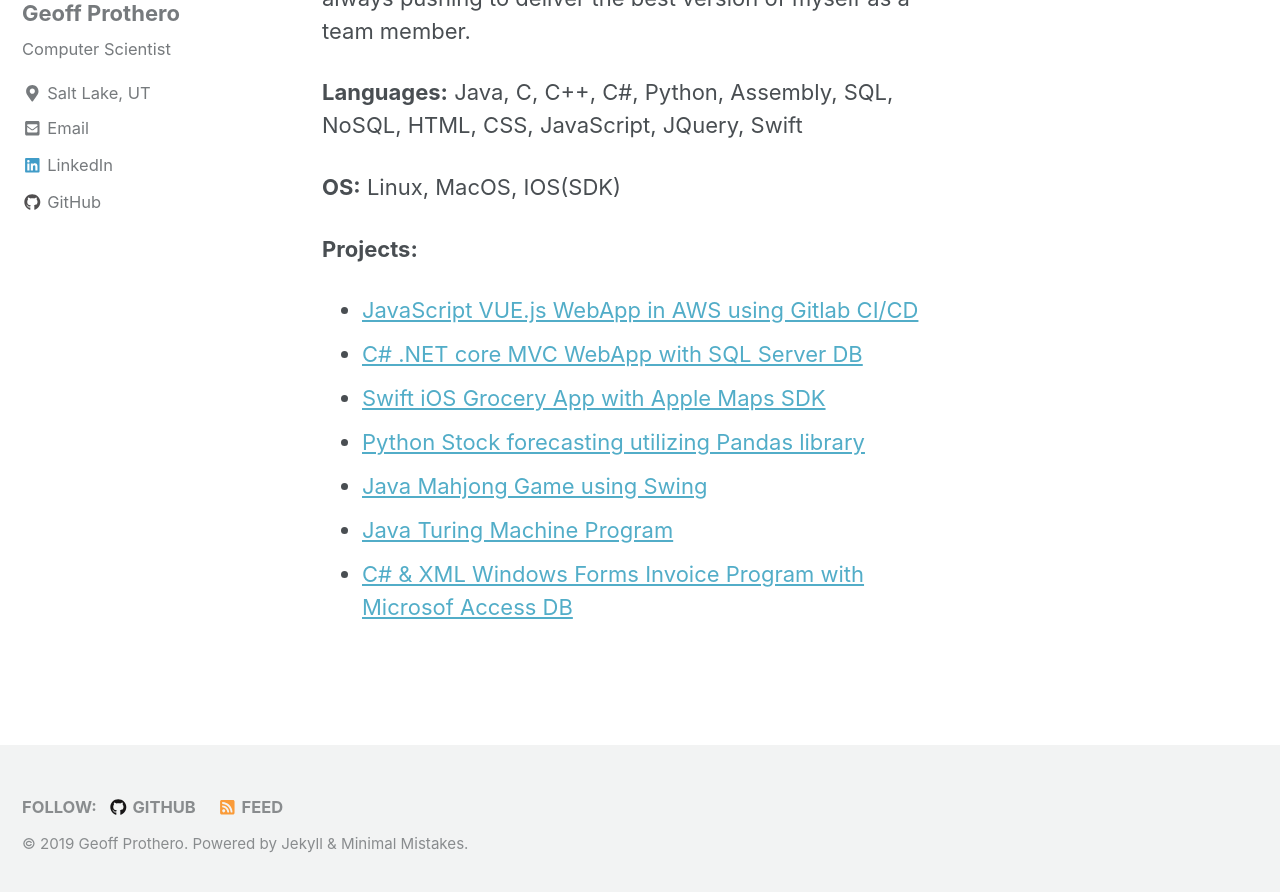
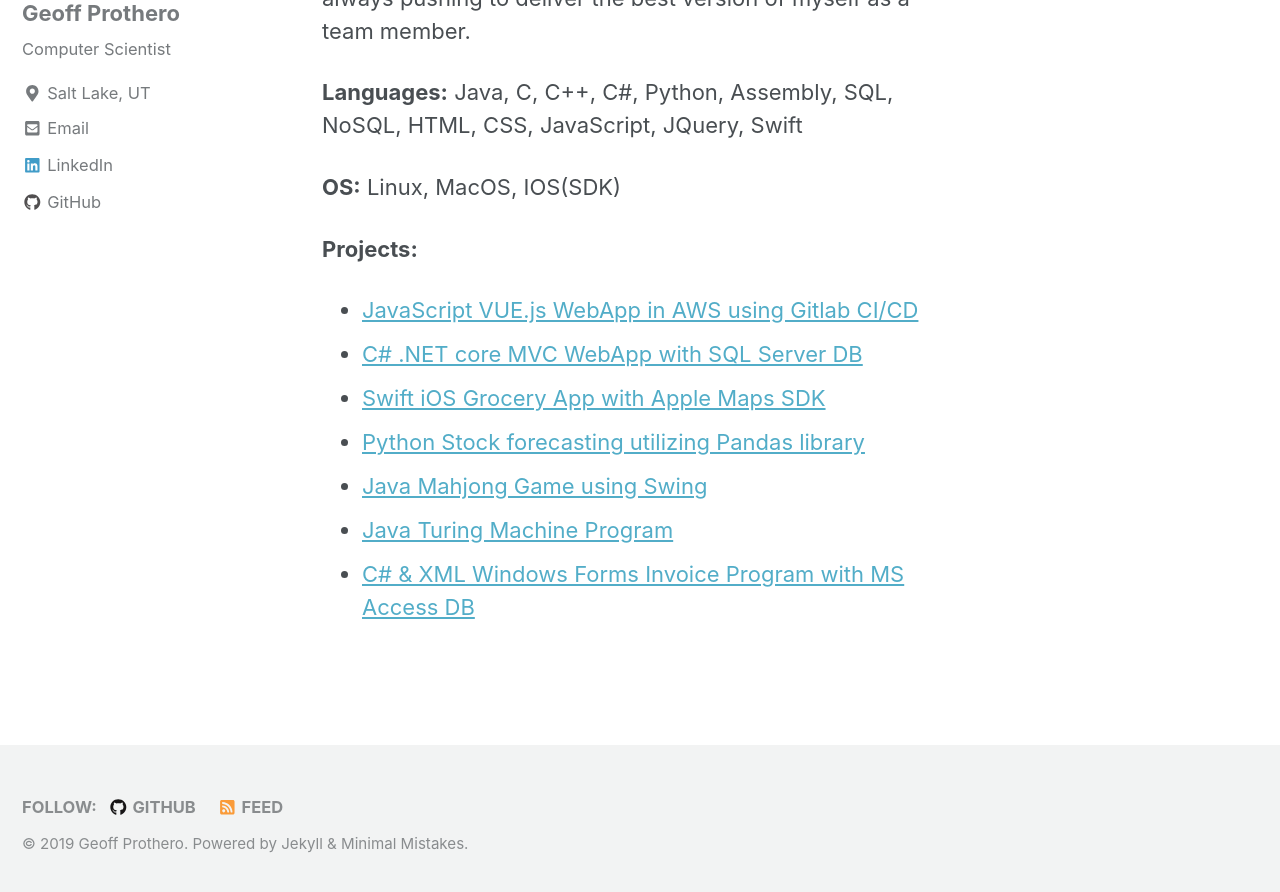
Before and after one commit to GeoProth/GeoProth.github.io, a Jekyll site: the page built from _pages/about.md, in a window 1280 px wide and 900 px high, scrolled down 2034 px. Shown: the top 892 px of the window. Built offline with Jekyll 4.4.1, drawn with Linux system fonts in a browser that asks for light colours; nearby versions of some CDN libraries.

Commit message:
fixed link

```diff
--- a/_pages/about.md
+++ b/_pages/about.md
@@ -34,4 +34,4 @@ pushing to deliver the best version of myself as a team member.
 * <a href="https://github.com/GeoProth/stock-predict">Python Stock forecasting utilizing Pandas library</a>
 * <a href="https://github.com/GeoProth/MahJong2">Java Mahjong Game using Swing</a>
 * <a href="https://github.com/GeoProth/TuringMachine">Java Turing Machine Program</a>
-* <a href="https://github.com/GeoProth/CS3280-Invoice">C# & XML Windows Forms Invoice Program with Microsof Access DB</a>
+* <a href="https://github.com/GeoProth/CS3280-Invoice">C# & XML Windows Forms Invoice Program with MS Access DB</a>
```
